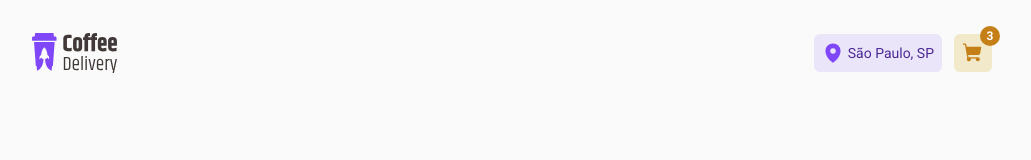
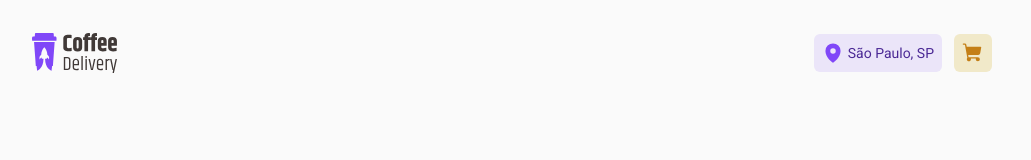
Before and after one commit to JamDev0/coffe, a React (Vite) app: page / in a window 1280 px wide. Shown: the top 160 px of the page, without its empty margins (128-1159 px from the left). Built offline with nearby package versions, Linux system fonts and the light colour scheme.

Commit message:
Implementação contador de itens dinâmico

```diff
--- a/src/components/Header/components/CartButton/index.tsx
+++ b/src/components/Header/components/CartButton/index.tsx
@@ -3,7 +3,7 @@ import { ButtonContainer } from './styles'
 
 export function CartButton() {
   return (
-    <ButtonContainer itemsNumber="1">
+    <ButtonContainer itemsNumber={null}>
       <ShoppingCart weight="fill" />
     </ButtonContainer>
   )
--- a/src/components/Header/components/CartButton/styles.tsx
+++ b/src/components/Header/components/CartButton/styles.tsx
@@ -1,4 +1,4 @@
-import styled from 'styled-components'
+import styled, { css } from 'styled-components'
 
 interface ButtonContainerParams {
   itemsNumber: string | null
@@ -25,8 +25,8 @@ export const ButtonContainer = styled.button<ButtonContainerParams>`
     height: 1.375rem;
   }
 
-  ::after {
-    content: '3';
+  ${params => params.itemsNumber ? css`::after {
+    content: '${params.itemsNumber}';
 
     display: flex;
     justify-content: center;
@@ -49,5 +49,5 @@ export const ButtonContainer = styled.button<ButtonContainerParams>`
     color: ${(params) => params.theme.colors.base.white};
 
     background-color: ${(params) => params.theme.colors.product.yellow[600]};
-  }
+  }` : css``}
 `
```
